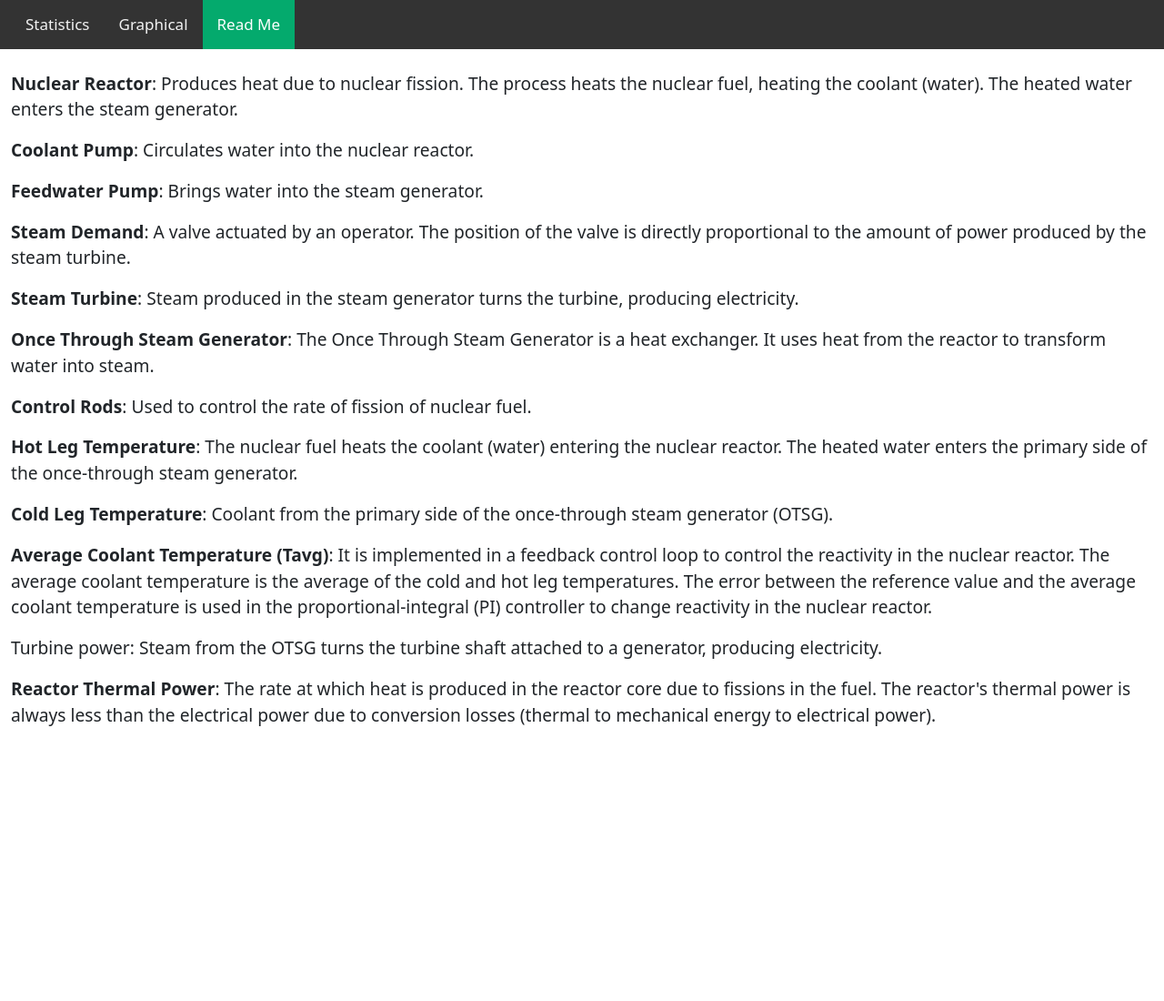
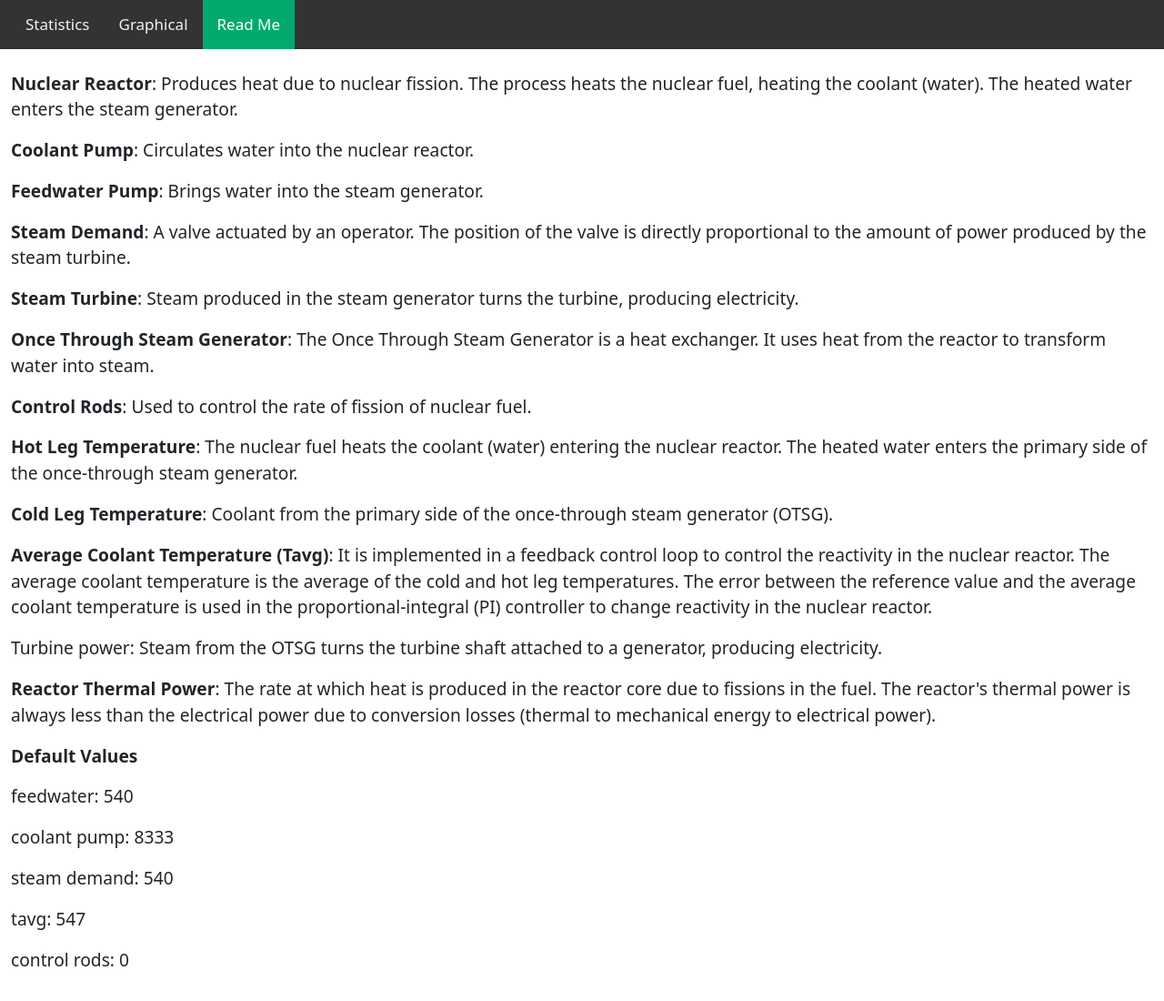
Before and after one commit to JaredBen28/NuclearWebpage, a plain HTML site: page readme.html in a window 1280 px wide. Shown: the whole page at 91% size. Before the commit the page ends 833 px from the top, so only its background shows below. Drawn offline with nearby package versions, Linux system fonts and the light colour scheme; files whose address does not match are found by name.

Commit message:
Read Me changes

```diff
--- a/readme.html
+++ b/readme.html
@@ -46,6 +46,12 @@
         <p><b>Average Coolant Temperature (Tavg)</b>: It is implemented in a feedback control loop to control the reactivity in the nuclear reactor. The average coolant temperature is the average of the cold and hot leg temperatures. The error between the reference value and the average coolant temperature is used in the proportional-integral (PI) controller to change reactivity in the nuclear reactor. </p>
         <p><b></b>Turbine power</b>: Steam from the OTSG turns the turbine shaft attached to a generator, producing electricity.</p>
         <p><b>Reactor Thermal Power</b>: The rate at which heat is produced in the reactor core due to fissions in the fuel. The reactor's thermal power is always less than the electrical power due to conversion losses (thermal to mechanical energy to electrical power).</p>
+        <p><b>Default Values</b></p>
+        <ul>feedwater: 540</ul>
+        <ul>coolant pump: 8333</ul>
+        <ul>steam demand: 540</ul>
+        <ul>tavg: 547</ul>
+        <ul>control rods: 0</ul>
         <!-- <p><b></b>: </p>
         <p><b></b>: </p>
         <p><b></b>: </p>
```
